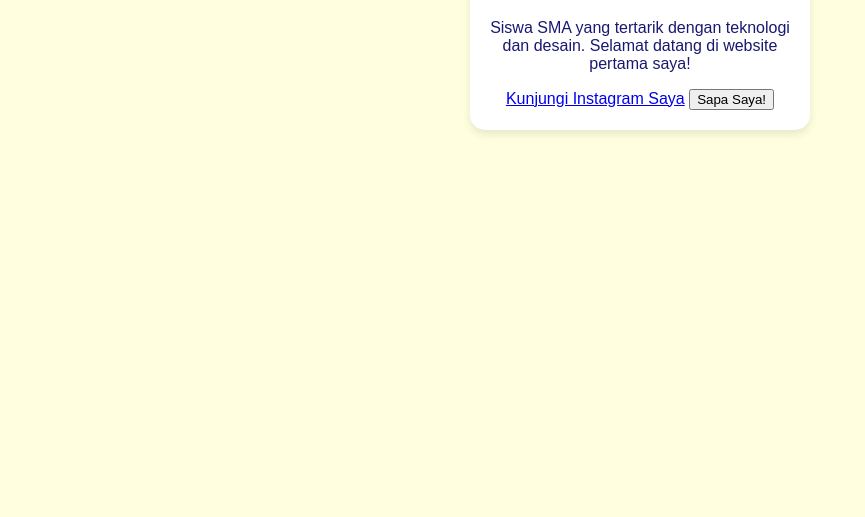
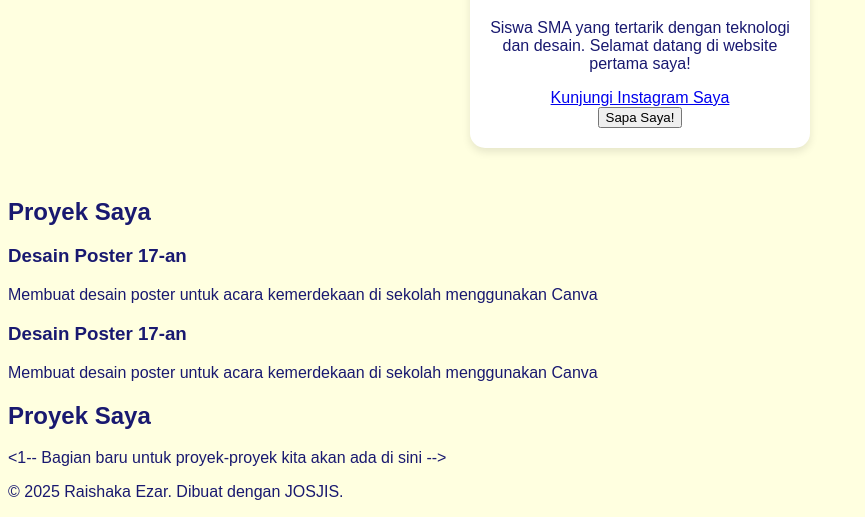
Before and after one commit to raisyaezar61-wq/coba123, a plain HTML site: page index.html in a window 1280 px wide. Shown: the part 402-919 px from the top of the page, without its empty margins (0-865 px from the left). Before the commit the page ends 800 px from the top, so only its background shows below. Drawn offline with Linux system fonts and the light colour scheme.

Commit message:
Update index.html

```diff
--- a/index.html
+++ b/index.html
@@ -6,12 +6,38 @@
 </head>
 <body>
         <div class="kartu-profil">
-        <img src="WhatsApp Image 2025-10-21 at 09.36.27.jpeg" alt="Foto profil saya">
-        <h1>Raishaka Ezar</h1>
-        <p>Siswa SMA yang tertarik dengan teknologi dan desain. Selamat datang di website pertama saya!</p>
-        <a href="https://www.instagram.com/its.shakaa">Kunjungi Instagram Saya</a>
+                <img src="WhatsApp Image 2025-10-21 at 09.36.27.jpeg" alt="Foto profil saya">
+             <header>
+                    <h1>Raishaka Ezar</h1>
+             <header>
+<main>
+        <section id="profil">
+                <p>Siswa SMA yang tertarik dengan teknologi dan desain. Selamat datang di website pertama saya!</p>
+                <a href="https://www.instagram.com/its.shakaa">Kunjungi Instagram Saya</a>
+        </section>
         <button id="sapaButton">Sapa Saya!</button>
     </div>
+        <section id="proyek">
+            <h2>Proyek Saya</h2>
+                <div class="daftar-proyek">
+                    <div class="kartu-proyek">
+                    <h3>Desain Poster 17-an</h3>
+                    <p>Membuat desain poster untuk acara kemerdekaan di sekolah menggunakan Canva</p>
+                    </div>
+                    <div class="kartu-proyek">
+                    <h3>Desain Poster 17-an</h3>
+                    <p>Membuat desain poster untuk acara kemerdekaan di sekolah menggunakan Canva</p>
+                    </div>
+                </div>
+        <h2>Proyek Saya</h2>
+                <div class="daftar-proyek">
+                    <1-- Bagian baru untuk proyek-proyek kita akan ada di sini -->
+                </div>
+        </section>
+</main>
+<footer>
+<p>&copy; 2025 Raishaka Ezar. Dibuat dengan JOSJIS.</p>
+</footer>
 <script src="script.js"></script>
 </body>
 </html>
```
